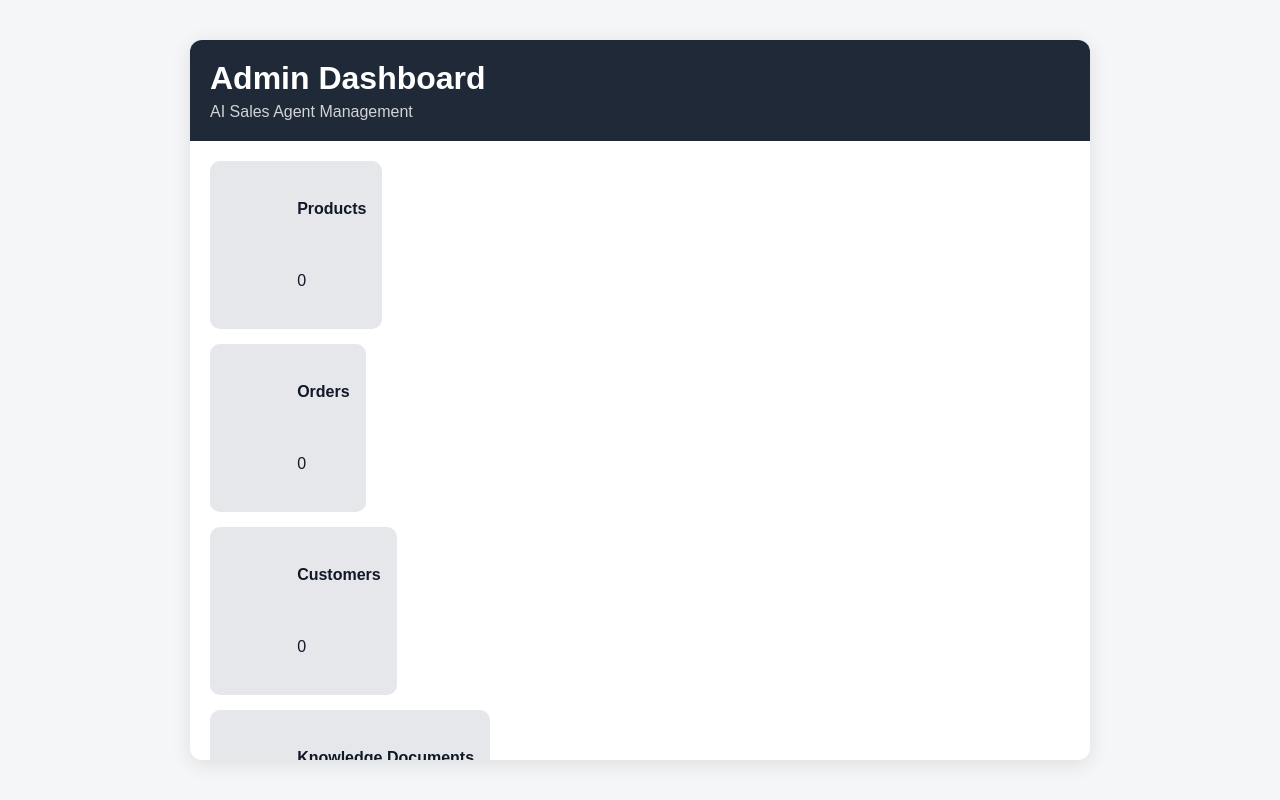
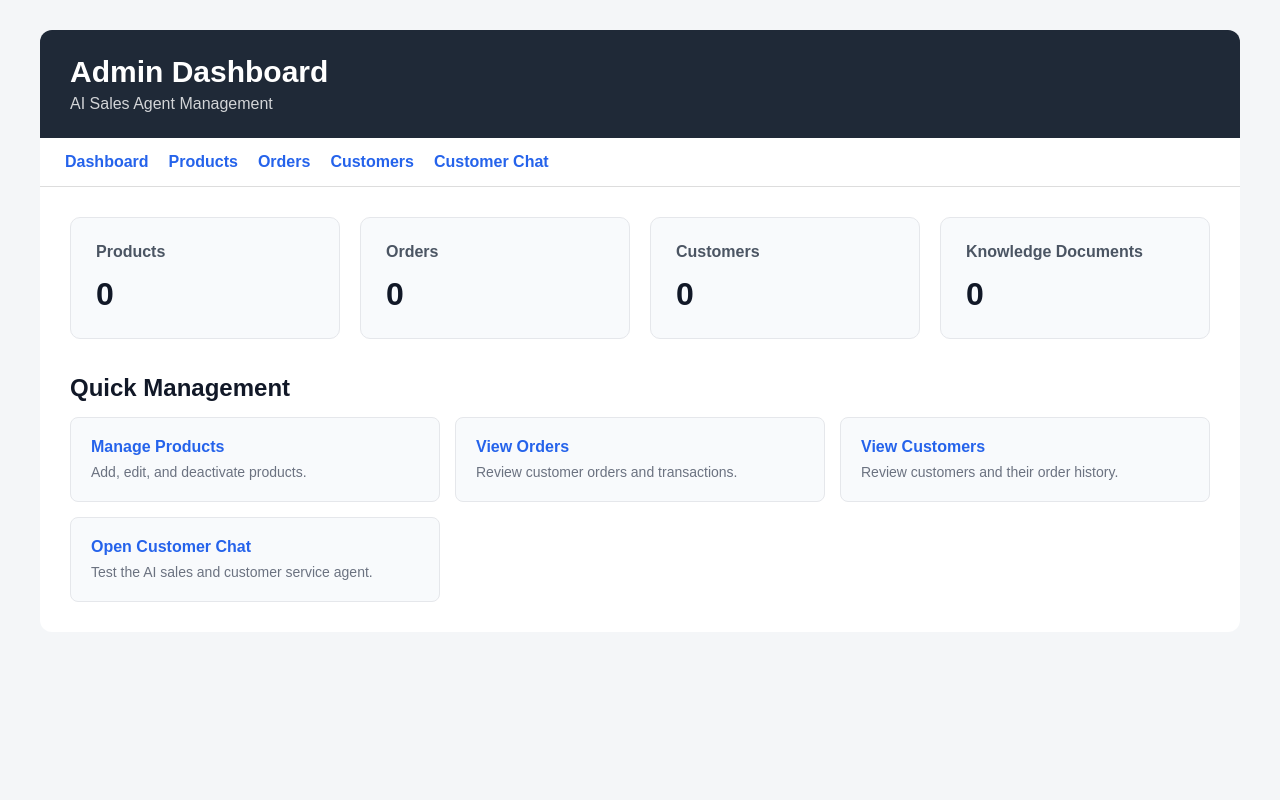
Before and after one commit to MMS-1017/ai-sales-and-customer-service-agent, a Flask app: page /admin/ in a window 1280 px wide. Run offline with Flask 3, Linux system fonts and the light colour scheme.

Commit message:
add orders and customers admin views

```diff
--- a/app/controllers/admin_controller.py
+++ b/app/controllers/admin_controller.py
@@ -107,3 +107,37 @@ def deactivate_product(product_id):
     db.session.commit()
 
     return redirect(url_for("admin.products"))
+
+# =========================
+# Orders
+# =========================
+
+@admin_bp.get("/orders")
+def orders():
+    orders = (
+        Order.query
+        .order_by(Order.created_at.desc())
+        .all()
+    )
+
+    return render_template(
+        "orders.html",
+        orders=orders,
+    )
+
+# =========================
+# Customers
+# =========================
+
+@admin_bp.get("/customers")
+def customers():
+    customers = (
+        Customer.query
+        .order_by(Customer.created_at.desc())
+        .all()
+    )
+
+    return render_template(
+        "customers.html",
+        customers=customers,
+    )
--- a/app/views/templates/dashboard.html
+++ b/app/views/templates/dashboard.html
@@ -1,5 +1,6 @@
 <!DOCTYPE html>
 <html lang="en">
+
 <head>
     <meta charset="UTF-8">
     <meta name="viewport" content="width=device-width, initial-scale=1.0">
@@ -10,54 +11,313 @@
         rel="stylesheet"
         href="{{ url_for('static', filename='css/style.css') }}"
     >
+
+    <style>
+        * {
+            box-sizing: border-box;
+        }
+
+        body {
+            margin: 0;
+            font-family: Arial, sans-serif;
+            background: #f4f6f8;
+            color: #111827;
+        }
+
+        .dashboard {
+            width: min(1200px, 94%);
+            margin: 30px auto;
+        }
+
+        .dashboard-header {
+            background: #1f2937;
+            color: white;
+            padding: 25px 30px;
+            border-radius: 12px 12px 0 0;
+        }
+
+        .dashboard-header h1 {
+            margin: 0 0 6px;
+            font-size: 30px;
+        }
+
+        .dashboard-header p {
+            margin: 0;
+            opacity: 0.8;
+        }
+
+        .navbar {
+            background: white;
+            padding: 15px 25px;
+            border-bottom: 1px solid #ddd;
+            display: flex;
+            gap: 20px;
+            flex-wrap: wrap;
+        }
+
+        .navbar a {
+            text-decoration: none;
+            color: #2563eb;
+            font-weight: 600;
+        }
+
+        .navbar a:hover {
+            text-decoration: underline;
+        }
+
+        .content {
+            background: white;
+            padding: 30px;
+            border-radius: 0 0 12px 12px;
+        }
+
+        .stats-grid {
+            display: grid;
+            grid-template-columns: repeat(4, 1fr);
+            gap: 20px;
+            margin-bottom: 35px;
+        }
+
+        .stat-card {
+            padding: 25px;
+            border: 1px solid #e5e7eb;
+            border-radius: 10px;
+            background: #f8fafc;
+        }
+
+        .stat-card h3 {
+            margin: 0 0 15px;
+            font-size: 16px;
+            color: #4b5563;
+        }
+
+        .stat-value {
+            font-size: 32px;
+            font-weight: bold;
+        }
+
+        .section {
+            margin-top: 30px;
+        }
+
+        .section h2 {
+            margin-bottom: 15px;
+        }
+
+        .quick-links {
+            display: grid;
+            grid-template-columns: repeat(3, 1fr);
+            gap: 15px;
+        }
+
+        .quick-link {
+            display: block;
+            padding: 20px;
+            background: #f8fafc;
+            border: 1px solid #e5e7eb;
+            border-radius: 8px;
+            text-decoration: none;
+            color: #111827;
+        }
+
+        .quick-link:hover {
+            border-color: #2563eb;
+        }
+
+        .quick-link strong {
+            display: block;
+            margin-bottom: 7px;
+            color: #2563eb;
+        }
+
+        .quick-link span {
+            color: #6b7280;
+            font-size: 14px;
+        }
+
+        @media (max-width: 800px) {
+            .stats-grid {
+                grid-template-columns: repeat(2, 1fr);
+            }
+
+            .quick-links {
+                grid-template-columns: 1fr;
+            }
+        }
+
+        @media (max-width: 500px) {
+            .stats-grid {
+                grid-template-columns: 1fr;
+            }
+        }
+    </style>
 </head>
 
 <body>
 
-<div class="chat-container">
+<div class="dashboard">
 
-    <header class="chat-header">
+    <!-- Header -->
+
+    <header class="dashboard-header">
+
         <h1>Admin Dashboard</h1>
-        <p>AI Sales Agent Management</p>
+
+        <p>
+            AI Sales Agent Management
+        </p>
+
     </header>
 
-    <main class="chat-messages">
 
-        <div class="message assistant">
-            <div class="message-content">
-                <strong>Products</strong>
-                <br>
+    <!-- Navigation -->
+
+    <nav class="navbar">
+
+        <a href="{{ url_for('admin.dashboard') }}">
+            Dashboard
+        </a>
+
+        <a href="{{ url_for('admin.products') }}">
+            Products
+        </a>
+
+        <a href="{{ url_for('admin.orders') }}">
+            Orders
+        </a>
+
+        <a href="{{ url_for('admin.customers') }}">
+            Customers
+        </a>
+
+        <a href="{{ url_for('chat.chat_page') }}">
+            Customer Chat
+        </a>
+
+    </nav>
+
+
+    <!-- Content -->
+
+    <main class="content">
+
+        <!-- Statistics -->
+
+        <section>
+
+            <div class="stats-grid">
+
+                <div class="stat-card">
+
+                    <h3>Products</h3>
+
+                    <div class="stat-value">
                         {{ stats.products }}
                     </div>
+
                 </div>
 
-        <div class="message assistant">
-            <div class="message-content">
-                <strong>Orders</strong>
-                <br>
+
+                <div class="stat-card">
+
+                    <h3>Orders</h3>
+
+                    <div class="stat-value">
                         {{ stats.orders }}
                     </div>
+
                 </div>
 
-        <div class="message assistant">
-            <div class="message-content">
-                <strong>Customers</strong>
-                <br>
+
+                <div class="stat-card">
+
+                    <h3>Customers</h3>
+
+                    <div class="stat-value">
                         {{ stats.customers }}
                     </div>
+
                 </div>
 
-        <div class="message assistant">
-            <div class="message-content">
-                <strong>Knowledge Documents</strong>
-                <br>
+
+                <div class="stat-card">
+
+                    <h3>Knowledge Documents</h3>
+
+                    <div class="stat-value">
                         {{ stats.knowledge_documents }}
                     </div>
+
                 </div>
+
+            </div>
+
+        </section>
+
+
+        <!-- Quick Actions -->
+
+        <section class="section">
+
+            <h2>Quick Management</h2>
+
+            <div class="quick-links">
+
+                <a
+                    class="quick-link"
+                    href="{{ url_for('admin.products') }}"
+                >
+                    <strong>Manage Products</strong>
+
+                    <span>
+                        Add, edit, and deactivate products.
+                    </span>
+                </a>
+
+
+                <a
+                    class="quick-link"
+                    href="{{ url_for('admin.orders') }}"
+                >
+                    <strong>View Orders</strong>
+
+                    <span>
+                        Review customer orders and transactions.
+                    </span>
+                </a>
+
+
+                <a
+                    class="quick-link"
+                    href="{{ url_for('admin.customers') }}"
+                >
+                    <strong>View Customers</strong>
+
+                    <span>
+                        Review customers and their order history.
+                    </span>
+                </a>
+
+
+                <a
+                    class="quick-link"
+                    href="{{ url_for('chat.chat_page') }}"
+                >
+                    <strong>Open Customer Chat</strong>
+
+                    <span>
+                        Test the AI sales and customer service agent.
+                    </span>
+                </a>
+
+            </div>
+
+        </section>
 
     </main>
 
 </div>
 
 </body>
+
 </html>
```
Also changed, not shown: app/views/templates/customers.html (added, +136 -0 lines), app/views/templates/orders.html (added, +177 -0 lines). Lines whose indentation alone changed are shown as unchanged.
